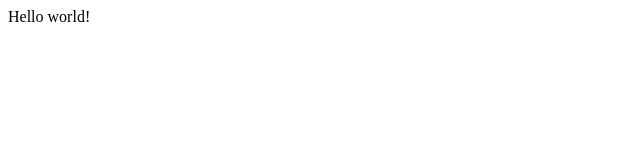
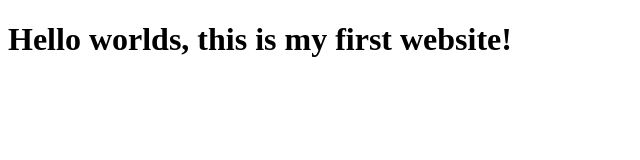
Before and after one commit to qsherpa/app-1, a plain HTML site: page index.html in a window 1280 px wide. Shown: the whole page, without its empty margins (0-640 px from the left). Drawn offline with Linux system fonts and the light colour scheme.

Commit message:
new type

```diff
--- a/index.html
+++ b/index.html
@@ -6,6 +6,6 @@
     <title>Document</title>
 </head>
 <body>
-    Hello world!
+<h1> Hello worlds, this is my first website!</h1>
 </body>
 </html>
```
